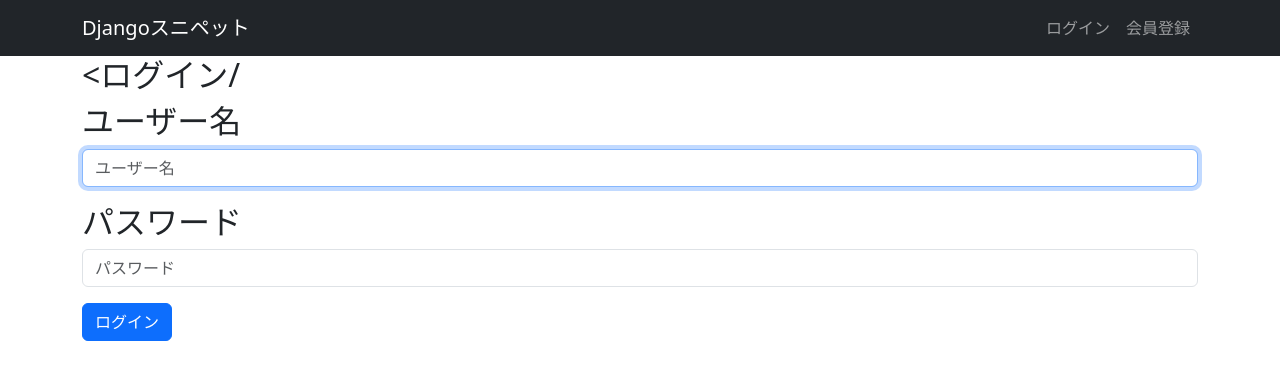
After one commit to chima91/django-snippet, a Django app: a page that uses templates/base.html in a window 1280 px wide. The commit adds this page. Shown: the top 380 px of the page. Run offline with Django 3.2, Linux system fonts and the light colour scheme; some libraries are stand-ins or nearby versions.

Commit message:
<input type='hidden' name='text' value='{{ next }}' />

```diff
--- /dev/null
+++ b/accounts/templates/accounts/login.html
@@ -0,0 +1,13 @@
+{% extends "base.html" %}
+{% load django_bootstrap5 %}
+
+{% block main %}
+<h2><ログイン/<h2>
+
+  <form method="post">
+    {% csrf_token %}
+    <input type="hidden" name="text" value="{{ next }}" />
+    {% bootstrap_form form %}
+    {% bootstrap_button button_type="submit" content="ログイン" %}
+  </form>
+{% endblock %}
--- a/django_snippets/settings.py
+++ b/django_snippets/settings.py
@@ -124,3 +124,7 @@ STATIC_URL = '/static/'
 # https://docs.djangoproject.com/en/dev/ref/settings/#default-auto-field
 
 DEFAULT_AUTO_FIELD = 'django.db.models.BigAutoField'
+
+LOGIN_URL = '/accounts/login/'
+LOGIN_REDIRECT_URL = '/'
+LOGOUT_REDIRECT_URL = '/'
--- a/templates/base.html
+++ b/templates/base.html
@@ -1,9 +1,11 @@
-{% load static %} {% load django_bootstrap5 %}
+{% load static %}
+{% load django_bootstrap5 %}
 <html>
   <head>
     <meta charset="utf-8" />
     <title>Djangoスニペット</title>
-    {% bootstrap_css %} {% bootstrap_javascript %}
+    {% bootstrap_css %}
+    {% bootstrap_javascript %}
     <link rel="stylesheet" href="{% static 'snippets/css/style.css' %}" />
     {% block extraheader %}{% endblock %}
   </head>
@@ -11,6 +13,14 @@
     <nav class="navbar navbar-expand flex-md-row navbar-dark bg-dark">
       <div class="container justify-content-between">
         <a href="/" class="navbar-brand">Djangoスニペット</a>
+        <ul class="navbar-nav mr-md-2">
+          {% if user.is_authenticated %}
+            <li class="nav-item"><a class="nav-link" href="{% url 'logout' %}">ログアウト</a></li>
+          {% else %}
+            <li class="nav-item"><a class="nav-link" href="{% url 'login' %}">ログイン</a></li>
+            <li class="nav-item"><a class="nav-link" href="{% url 'signup' %}">会員登録</a></li>
+          {% endif %}
+        </ul>
       </div>
     </nav>
     <main>
```
